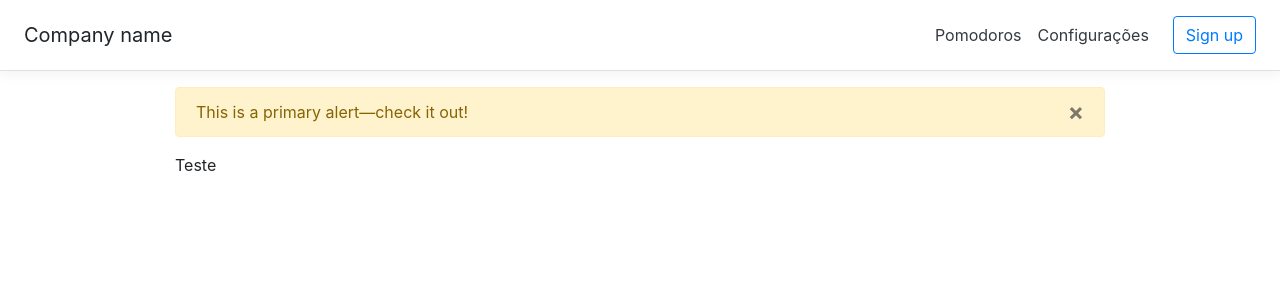
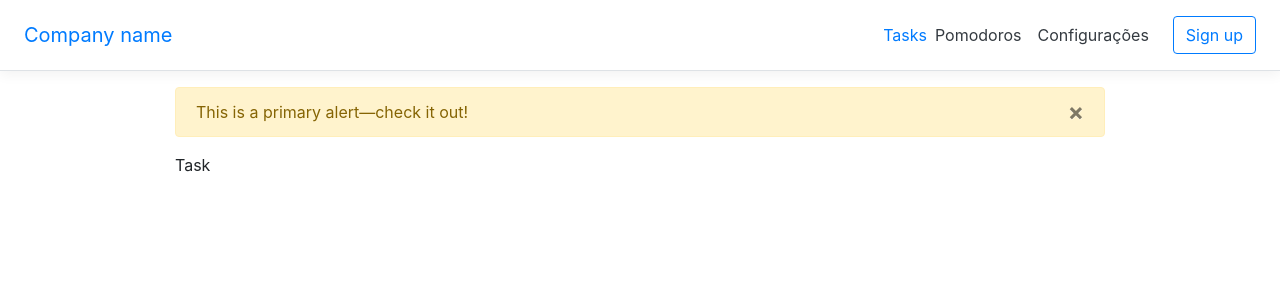
Before and after one commit to waltera/pomodoro-sheet-react, a React app: page /tasks in a window 1280 px wide. Shown: the top 300 px of the page. Built offline with nearby package versions, Linux system fonts and the light colour scheme.

Commit message:
Initializing Task UI

```diff
--- a/src/app/App.js
+++ b/src/app/App.js
@@ -1,22 +1,26 @@
 import React from 'react';
 import PropTypes from 'prop-types';
 import { Provider } from 'react-redux';
-import { BrowserRouter as Router, Route } from 'react-router-dom';
+import { BrowserRouter, Route, Switch } from 'react-router-dom';
 import Head from './Head';
 import Errors from './Errors';
 import Home from '../home/Home';
+import TaskContainer from '../task/TaskContainer';
 
 const App = ({ store }) => (
   <Provider store={store}>
-    <div>
-      <Head />
-      <div className="container">
-        <Errors />
-        <Router>
-          <Route path="/" component={Home} />
-        </Router>
+    <BrowserRouter>
+      <div>
+        <Head />
+        <div className="container">
+          <Errors />
+          <Switch>
+            <Route exact path="/" component={Home} />
+            <Route path="/tasks" component={TaskContainer} />
+          </Switch>
+        </div>
       </div>
-    </div>
+    </BrowserRouter>
   </Provider>
 );
 
--- a/src/app/Head.js
+++ b/src/app/Head.js
@@ -1,9 +1,13 @@
 import React from 'react';
+import { Link } from 'react-router-dom';
 
 const Head = () => (
   <div className="d-flex flex-column flex-md-row align-items-center p-3 px-md-4 mb-3 bg-white border-bottom box-shadow">
-    <h5 className="my-0 mr-md-auto font-weight-normal">Company name</h5>
+    <h5 className="my-0 mr-md-auto font-weight-normal">
+      <Link to="/">Company name</Link>
+    </h5>
     <nav className="my-2 my-md-0 mr-md-3">
+      <Link to="/tasks">Tasks</Link>
       <a className="p-2 text-dark" href="#">Pomodoros</a>
       <a className="p-2 text-dark" href="#">Configurações</a>
     </nav>
--- a/src/home/TimerContainer.js
+++ b/src/home/TimerContainer.js
@@ -1,5 +1,6 @@
 import React from 'react';
-import {connect, bindActionCreators} from 'react-redux';
+import { bindActionCreators } from 'react';
+import { connect } from 'react-redux';
 import actions from './HomeActions';
 import Timer from './Timer';
 
--- /dev/null
+++ b/src/task/Task.js
@@ -0,0 +1,7 @@
+import React from 'react';
+
+const Task = () => (
+  <div>Task</div>
+);
+
+export default Task;
--- /dev/null
+++ b/src/task/TaskContainer.js
@@ -0,0 +1,18 @@
+import React from 'react';
+import { bindActionCreators } from 'redux';
+import { connect } from 'react-redux';
+import * as actions from './taskActions';
+import Task from './Task';
+
+console.log(actions);
+
+const mapStateToProps = (state, ownProps) => ({
+  list: state.list,
+  showTask: state.showTask
+});
+
+const mapDispatchToProps = (dispatch, ownProps) => ({
+  actions: bindActionCreators(actions, dispatch)
+});
+
+export default connect(mapStateToProps, mapDispatchToProps)(Task)
--- /dev/null
+++ b/src/task/taskActions.js
@@ -0,0 +1,5 @@
+export const ADD_TASK = 'ADD_TASK';
+
+export function addTask(description) {
+  return { type: ADD_TASK, description }
+}
```
